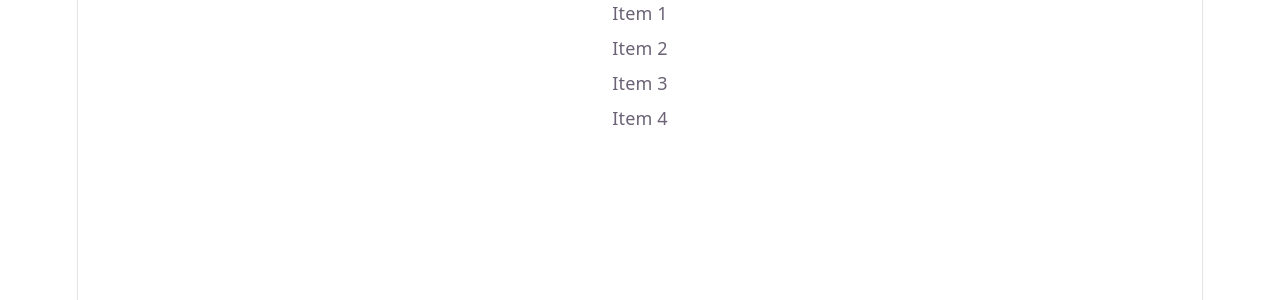
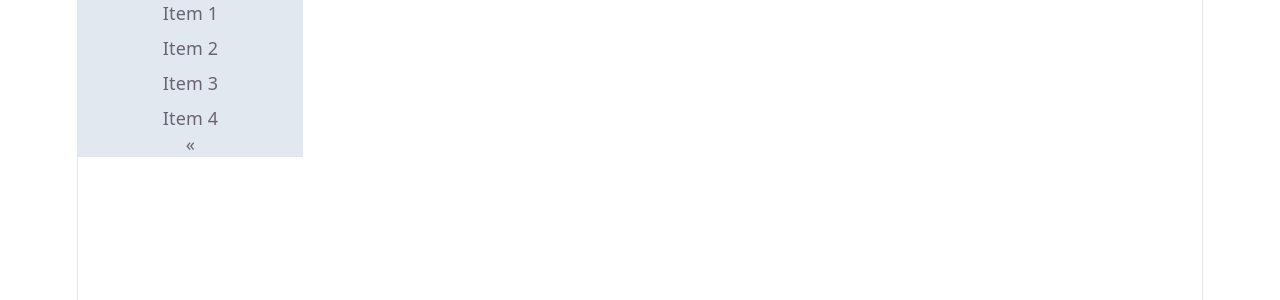
Before and after one commit to 20Bulka20/headless_sidebar, a React (Vite) app: page / in a window 1280 px wide. Shown: the top 300 px of the page. Built offline with nearby package versions, Linux system fonts and the light colour scheme.

Commit message:
feat: add sidebar toggle

```diff
--- a/src/App.tsx
+++ b/src/App.tsx
@@ -2,11 +2,20 @@ import "./App.css";
 import SidebarRoot from "./sidebar/components/SidebarRoot";
 import SidebarItem from "./sidebar/components/SidebarItem";
 import { SidebarList } from "./sidebar/components/SidebarList";
+import { SidebarToggle } from "./sidebar/components/SidebarToggle";
 
 function App() {
   return (
     <div>
-      <SidebarRoot defaultActiveId="item1">
+      <SidebarRoot
+        defaultActiveId="item1"
+        defaultExpanded={true}
+        sidebarClassName="
+        transition-[width]
+        data-expanded:w-50
+        data-collapsed:w-16
+        bg-slate-200"
+      >
         <SidebarList listClassName="flex flex-col gap-2">
           <SidebarItem key="sidebar-item-1" id="item1">
             Item 1
@@ -24,6 +33,8 @@ function App() {
             Item 4
           </SidebarItem>
         </SidebarList>
+
+        <SidebarToggle />
       </SidebarRoot>
     </div>
   );
--- a/src/sidebar/components/SidebarRoot.tsx
+++ b/src/sidebar/components/SidebarRoot.tsx
@@ -6,19 +6,22 @@ const SidebarRoot = ({
   children,
   layout = "desktop",
   activeId: activeIdProp,
+
+  sidebarClassName,
+  defaultExpanded = true,
 }: SidebarRootProps) => {
   const [activeId, setActiveId] = useState<SidebarId | null>(
     activeIdProp ?? null,
   );
-
+  const [expanded, setExpanded] = useState(defaultExpanded);
   return (
     <SidebarContext.Provider
       value={{
         layout,
-        expanded: true,
+        expanded,
         activeId,
         openSubId: null,
-        setExpanded: () => {},
+        setExpanded,
         setActiveId,
         openSub: () => {},
         closeSub: () => {},
@@ -28,7 +31,13 @@ const SidebarRoot = ({
         isActiveBranch: (id) => activeId === id,
       }}
     >
-      <nav>{children}</nav>
+      <nav
+        data-expanded={expanded ? "" : undefined}
+        data-collapsed={expanded ? undefined : ""}
+        className={` ${sidebarClassName}`}
+      >
+        {children}
+      </nav>
     </SidebarContext.Provider>
   );
 };
--- /dev/null
+++ b/src/sidebar/components/SidebarToggle.tsx
@@ -0,0 +1,18 @@
+import type { ReactNode } from "react";
+import { useSidebar } from "../SidebarContext";
+
+type SidebarToggleProps = {
+  children?: ReactNode;
+};
+export const SidebarToggle = ({ children }: SidebarToggleProps) => {
+  const { expanded, setExpanded } = useSidebar();
+  return (
+    <button
+      type="button"
+      aria-expanded={expanded}
+      onClick={() => setExpanded(!expanded)}
+    >
+      {children ?? (expanded ? "«" : "»")}
+    </button>
+  );
+};
--- a/src/sidebar/types.ts
+++ b/src/sidebar/types.ts
@@ -28,6 +28,7 @@ export type SidebarItemStatus = {
 
 export type SidebarRootProps = {
   children: ReactNode;
+  sidebarClassName?: string;
   layout?: SidebarLayout;
   defaultLayout?: SidebarLayout;
   onLayoutChange?: (layout: SidebarLayout) => void;
```
